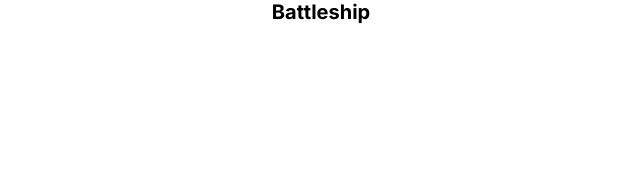
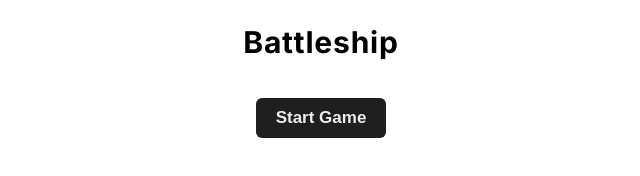
Before and after one commit to Carlosaac23/TOP-battleship, a website with bundled scripts: page index.html in a window 1280 px wide. Shown: the whole page, without its empty margins (319-959 px from the left). Built offline with nearby package versions, Linux system fonts and the light colour scheme.

Commit message:
feat: add main screen

```diff
--- a/index.html
+++ b/index.html
@@ -8,6 +8,9 @@
     <script src="main.js" defer></script>
   </head>
   <body>
-    <h1>Battleship</h1>
+    <h1 class="title">Battleship</h1>
+    <div class="container">
+      <button class="start-game">Start Game</button>
+    </div>
   </body>
 </html>
```
